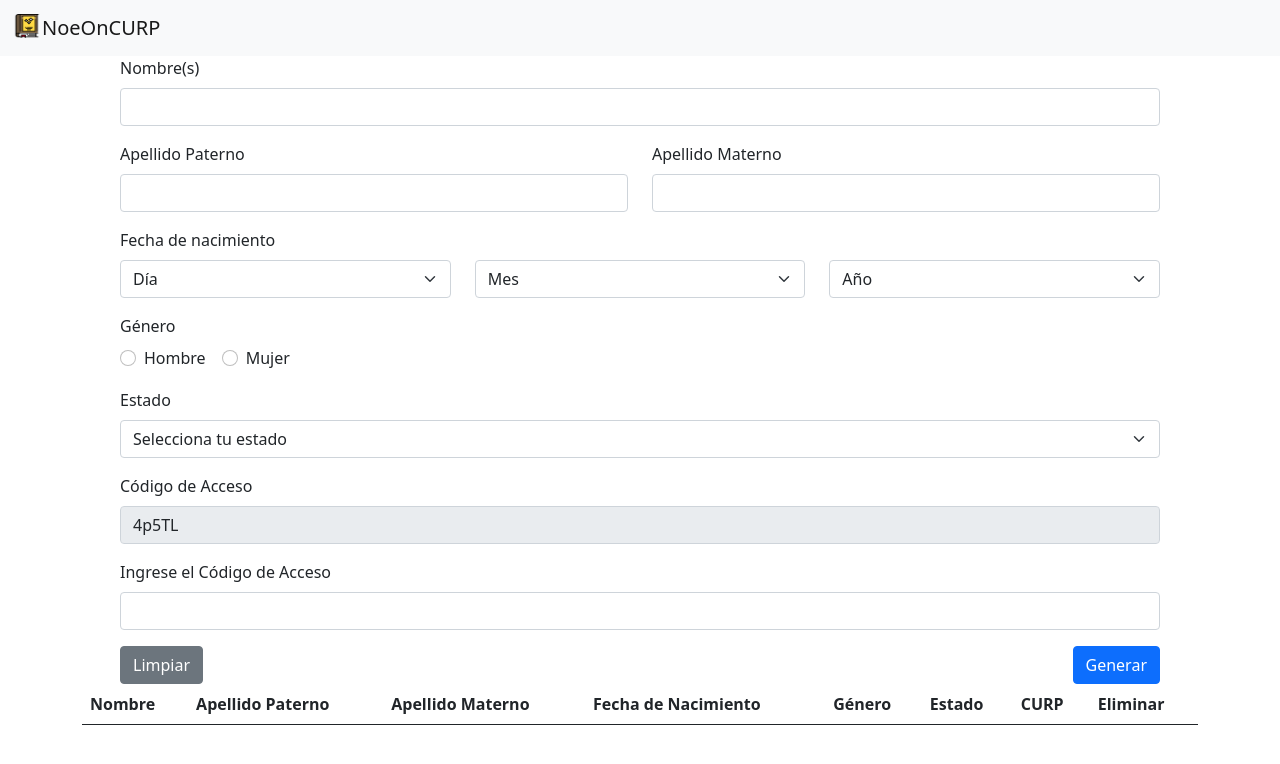
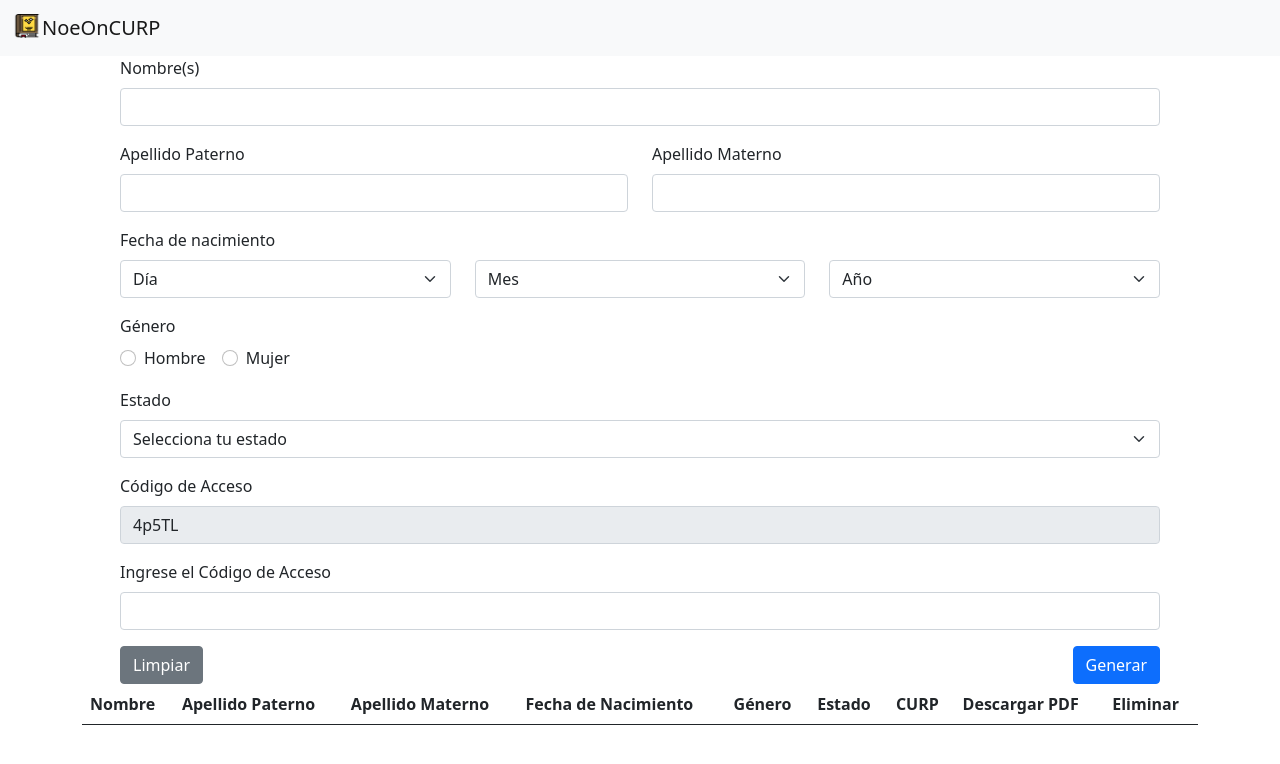
Before and after one commit to NoeOnDev/Generate-CURP-MX, a React (Vite) app: page / in a window 1280 px wide. Shown: the top 764 px of the page. Built offline with nearby package versions, Linux system fonts and the light colour scheme.

Commit message:
Restaurar botón de descarga de PDF en formulario CURP

```diff
--- a/src/components/generateFORM.jsx
+++ b/src/components/generateFORM.jsx
@@ -103,7 +103,7 @@ function GenerateCurpForm() {
                             <th>Género</th>
                             <th>Estado</th>
                             <th>CURP</th>
-                            {/*<th>Descargar PDF</th>*/}
+                            <th>Descargar PDF</th>
                             <th>Eliminar</th>
                         </tr>
                     </thead>
@@ -117,11 +117,9 @@ function GenerateCurpForm() {
                                 <td>{usuario.genero}</td>
                                 <td>{usuario.estado}</td>
                                 <td>{usuario.curp}</td>
-                                {/*
                                 <td>
                                     <button onClick={() => generatePDF(usuario)}>Descargar</button>
                                 </td>
-                                */}
                                 <td>
                                     <button onClick={() => { setRowIndexToDelete(index); setShowModal(true); }}>Eliminar</button>
                                 </td>
```
